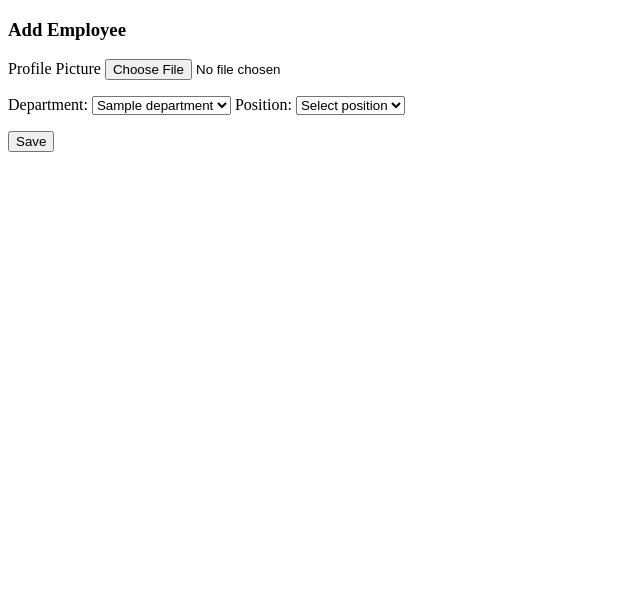
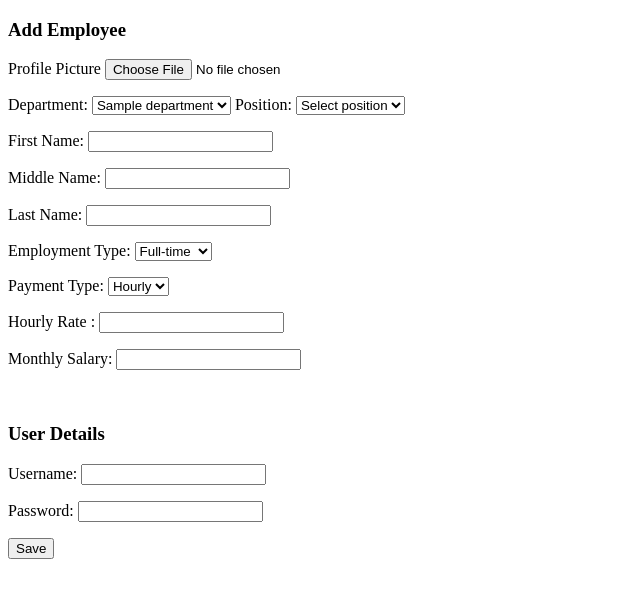
Before and after one commit to rhonnwalter/django-payroll-system, a Django app: page /hr/create-employee/ in a window 1280 px wide. Shown: the top 598 px of the page, without its empty margins (0-640 px from the left). Run offline with Django 5.2, Linux system fonts and the light colour scheme; a user stored in the database is signed in; tables that the repository leaves empty hold one stand-in row (values such as "Sample post").

Commit message:
refactor rendering fields in create_employee template

```diff
--- a/tasks/templates/dashboard/create_employee.html
+++ b/tasks/templates/dashboard/create_employee.html
@@ -31,44 +31,46 @@
 
         </select>
         <p>
-            {{ form.first_name.label_tag}}
-            {{ form.first_name }}
+            {{ emp_form.first_name.label_tag}}
+            {{ emp_form.first_name }}
         </p>
 
          <p>
-            {{ form.middle_name.label_tag}}
-            {{ form.middle_name }}
+            {{ emp_form.middle_name.label_tag}}
+            {{ emp_form.middle_name }}
         </p>
 
         <p>
-            {{ form.last_name.label_tag}}
-            {{ form.last_name }}
+            {{ emp_form.last_name.label_tag}}
+            {{ emp_form.last_name }}
         </p>
 
 
         <p>
-            {{ form.employee_type.label_tag}}
-            {{ form.employee_type }}
+            {{ emp_form.employee_type.label_tag}}
+            {{ emp_form.employee_type }}
         </p>
         <p>
-            {{ form.pay_type.label_tag}}
-            {{ form.pay_type }}
+            {{ emp_form.pay_type.label_tag}}
+            {{ emp_form.pay_type }}
         </p>
         <p>
-            {{ form.hourly_rate.label_tag}}
-            {{ form.hourly_rate }}
+            {{ emp_form.hourly_rate.label_tag}}
+            {{ emp_form.hourly_rate }}
         </p>
         <p>
-            {{ form.salary_per_period.label_tag}}
-            {{ form.salary_per_period }}
+            {{ emp_form.salary_per_period.label_tag}}
+            {{ emp_form.salary_per_period }}
+        </p>
+        <br>
+        <h3>User Details</h3>
+        <p>
+            {{ user_form.username.label_tag}}
+            {{ user_form.username }}
         </p>
         <p>
-            {{ form.username.label_tag}}
-            {{ form.username }}
-        </p>
-        <p>
-            {{ form.password.label_tag}}
-            {{ form.password }}
+            {{ user_form.password.label_tag}}
+            {{ user_form.password }}
         </p>
 
         <button type="submit">Save</button>
```
